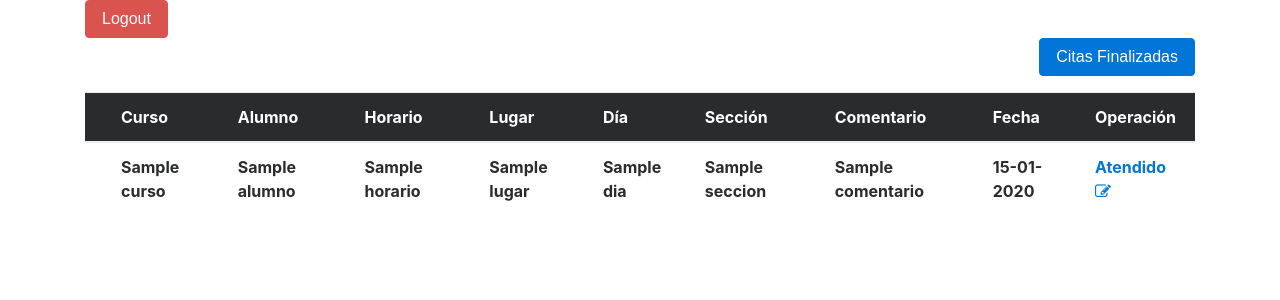
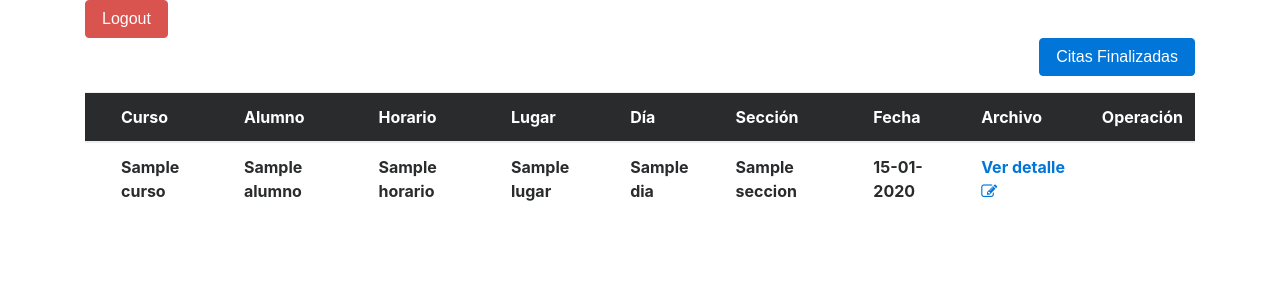
Before and after one commit to adqc/Sprint4, a Django app: template templates/profesorVista.html in a window 1280 px wide. Shown: the part 113-413 px from the top of the page. Run offline with Django 3.2, Linux system fonts and the light colour scheme; tables that the repository leaves empty hold one stand-in row (values such as "Sample post"); the template is opened without the code that fills it: values that come from a table or form of the project are taken from there, most other values are stand-ins (such as "Sample title", 1, 10 or a date in 2020); lists and menus that the app fills with data are empty; some libraries are stand-ins or nearby versions; some web fonts are replaced.

Commit message:
vistaProfesor con descargar

```diff
--- a/templates/profesorVista.html
+++ b/templates/profesorVista.html
@@ -47,9 +47,11 @@
         <th>Lugar</th>
         <th>Día</th>
         <th>Sección</th>
-        <th>Comentario</th>
+
         <th>Fecha</th>
+        <th>Archivo</th>
         <th>Operación</th>
+
       </tr>
     </thead>
     <tbody>
@@ -63,11 +65,12 @@
             <th>{{ item.lugar }}</th>
             <th>{{ item.dia }}</th>
             <th>{{ item.seccion }}</th>
-            <th>{{ item.comentario}}</th>
+
             <th>{{ item.fechaCita|date:'d-m-Y' }}</th>
             <th>
-            <a href="#" data-toggle="modal" data-target="#{{item.id}}"> Atendido <i class="fa fa-pencil-square-o"></i> </a>
+            <a href="#" data-toggle="modal" data-target="#{{item.id}}"> Ver detalle <i class="fa fa-pencil-square-o"></i> </a>
             </th>
+
           </tr>
       {% endfor %}
     </div>
@@ -86,7 +89,7 @@
             <div class="container-fluid">
               <div class="row">
                 <div class="col-sm-6">
-                  <h4>Detalle de Cita</h4>
+                  <h5>Detalle de Cita</h5>
                   <br>
                   <ul style= "list-style-type:none">
                     <li><medium><input type= "hidden" name="id_cita" value= {{ item.id }}></medium></li>
@@ -95,10 +98,21 @@
                     <li><medium>Seccion: {{ item.seccion }} </medium></li>
                     <li><medium>Lugar: {{ item.lugar }} </medium></li>
                     <li><medium>Día: {{item.dia }} </medium></li>
+                    <li><medium>Comentario: {{item.comentario }} </medium></li>
+
+                    {% ifequal item.archivo 0 %}
+                      {% csrf_token %}
+                      <a>No hay archivo</a>
+
+                    {%else%}
+                    {% csrf_token %}
+                    <li>  <a href="{{ item.archivo }}">Descargar Archivo<i class="fa fa-cloud-download"></i></a></li>
+
+                    {% endifequal %}
                     </ul>
                 </div>
                 <div class="col-sm-6">
-                  <h5>Comentario</h5>
+                  <h5>Feedback</h5>
                   <textarea name="feedback" rows="4" cols="40"></textarea>
                   <button class="btn btn-primary" type="submit" name="agregarComentario">Submit</button>
                   </div>
```
Also changed, not shown: accounts/views.py (+8 -0 lines).
